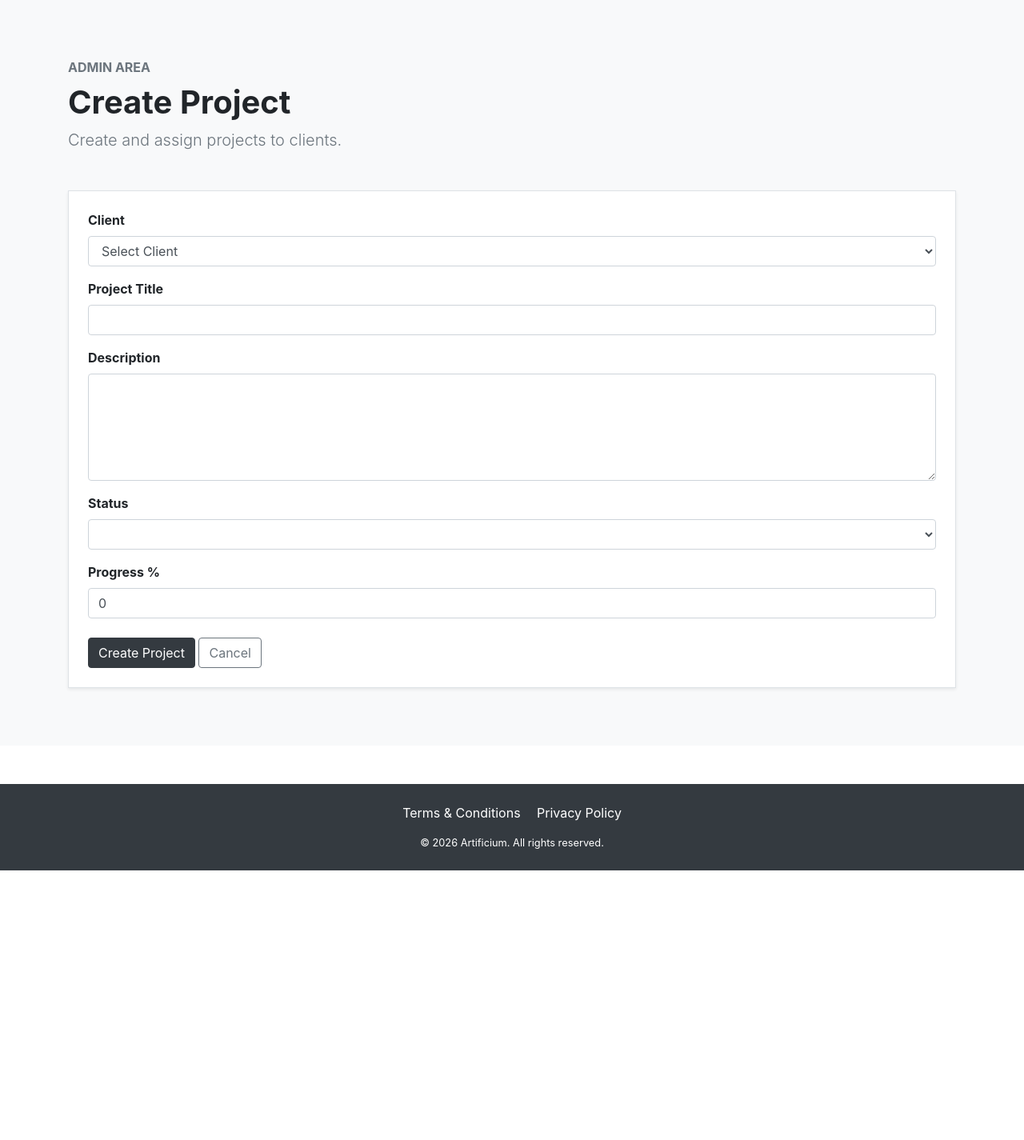
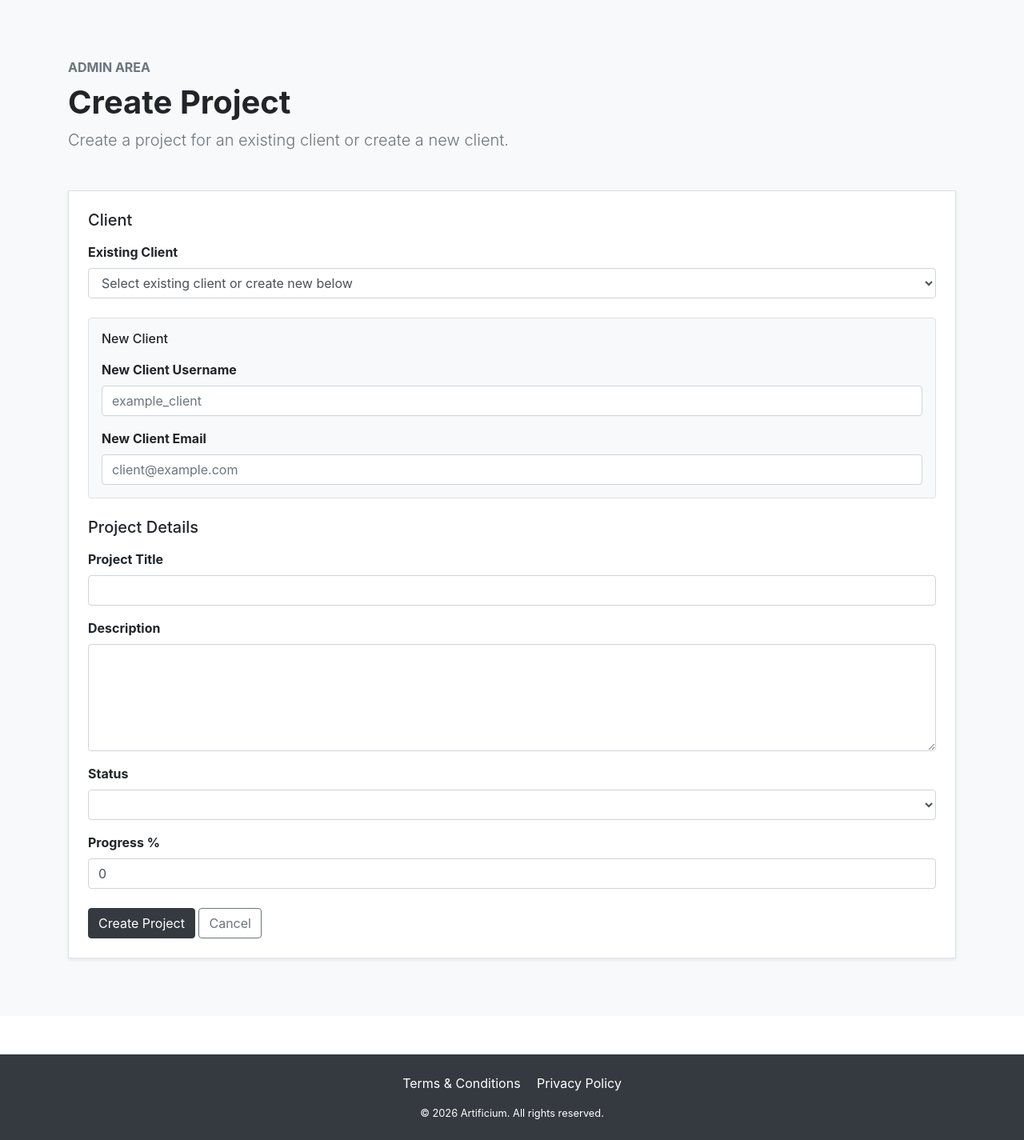
Before and after one commit to Robertas-Cyberattack/artificium, a Django app: template templates/home/admin_create_project.html in a window 1280 px wide. Shown: the part 95-1520 px from the top of the page at 80% size. Before the commit the page ends 1183 px from the top, so only its background shows below. Run offline with Django 3.2, Linux system fonts and the light colour scheme; the template is opened without the code that fills it, so the values that code supplies are empty; parts of the project's set-up code (start-up, migrations or seed data) failed here and were passed over; some libraries are stand-ins or nearby versions.

Commit message:
admin_create_project.html and views.py upgrade to allow to create new client

```diff
--- a/templates/home/admin_create_project.html
+++ b/templates/home/admin_create_project.html
@@ -5,11 +5,9 @@
 {% block content %}
 
 <section class="py-5 bg-light">
-
     <div class="container py-lg-4">
 
         <div class="mb-5">
-
             <p class="text-uppercase font-weight-bold text-secondary mb-2">
                 Admin Area
             </p>
@@ -19,41 +17,70 @@
             </h1>
 
             <p class="lead text-muted mb-0">
-                Create and assign projects to clients.
+                Create a project for an existing client or create a new client.
             </p>
-
         </div>
 
         <div class="bg-white border shadow-sm p-4">
 
             <form method="post">
-
                 {% csrf_token %}
 
-                <div class="form-group mb-3">
+                <h2 class="h5 mb-3">Client</h2>
+
+                <div class="form-group mb-4">
                     <label class="font-weight-bold">
-                        Client
+                        Existing Client
                     </label>
 
-                    <select name="client" class="form-control" required>
-
+                    <select name="existing_client" class="form-control">
                         <option value="">
-                            Select Client
+                            Select existing client or create new below
                         </option>
 
                         {% for client in clients %}
-
                             <option value="{{ client.id }}">
                                 {{ client.username }} - {{ client.email }}
                             </option>
-
                         {% endfor %}
-
                     </select>
                 </div>
 
+                <div class="border rounded p-3 mb-4 bg-light">
+                    <h3 class="h6 mb-3">
+                        New Client
+                    </h3>
+
+                    <div class="form-group mb-3">
+                        <label class="font-weight-bold">
+                            New Client Username
+                        </label>
+
+                        <input
+                            type="text"
+                            name="new_client_username"
+                            class="form-control"
+                            placeholder="example_client"
+                        >
+                    </div>
+
+                    <div class="form-group mb-0">
+                        <label class="font-weight-bold">
+                            New Client Email
+                        </label>
+
+                        <input
+                            type="email"
+                            name="new_client_email"
+                            class="form-control"
+                            placeholder="client@example.com"
+                        >
+                    </div>
+                </div>
+
+                <h2 class="h5 mb-3">Project Details</h2>
+
                 <div class="form-group mb-3">
-
                     <label class="font-weight-bold">
                         Project Title
                     </label>
@@ -64,11 +91,9 @@
                         class="form-control"
                         required
                     >
-
                 </div>
 
                 <div class="form-group mb-3">
-
                     <label class="font-weight-bold">
                         Description
                     </label>
@@ -78,31 +103,23 @@
                         class="form-control"
                         rows="5"
                     ></textarea>
-
                 </div>
 
                 <div class="form-group mb-3">
-
                     <label class="font-weight-bold">
                         Status
                     </label>
 
                     <select name="status" class="form-control">
-
                         {% for value, label in status_choices %}
-
                             <option value="{{ value }}">
                                 {{ label }}
                             </option>
-
                         {% endfor %}
-
                     </select>
-
                 </div>
 
                 <div class="form-group mb-4">
-
                     <label class="font-weight-bold">
                         Progress %
                     </label>
@@ -115,17 +132,13 @@
                         max="100"
                         value="0"
                     >
-
                 </div>
 
                 <button type="submit" class="btn btn-dark">
                     Create Project
                 </button>
 
-                <a
-                    href="{% url 'admin_projects' %}"
-                    class="btn btn-outline-secondary"
-                >
+                <a href="{% url 'admin_projects' %}" class="btn btn-outline-secondary">
                     Cancel
                 </a>
 
@@ -134,7 +147,6 @@
         </div>
 
     </div>
-
 </section>
 
 {% endblock %}
```
Also changed, not shown: home/forms.py (+23 -1 lines), home/views.py (+43 -7 lines).
